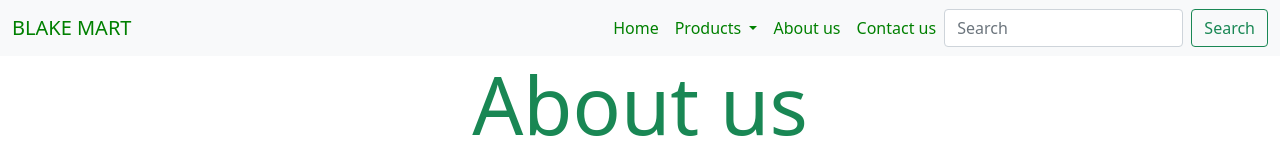
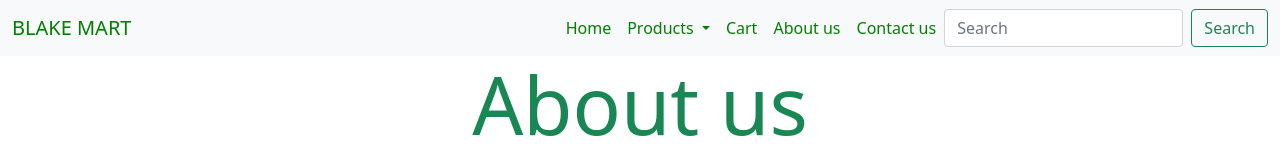
Before and after one commit to Mujeeb-Zaman/shopping, a plain HTML site: page aboutus.html in a window 1280 px wide. Shown: the top 160 px of the page. Drawn offline with nearby package versions, Linux system fonts and the light colour scheme.

Commit message:
links 2 updated

```diff
--- a/aboutus.html
+++ b/aboutus.html
@@ -118,6 +118,9 @@
                 <li><hr class="dropdown-divider"></li>
                 <li><a class="dropdown-item" href="fashion.html">Fashion</a></li>
               </ul>
+            </li>
+            <li class="nav-item">
+              <a class="nav-link" href="cartProducts.html">Cart</a>
             </li>
             <li class="nav-item">
               <a class="nav-link" href="aboutus.html">About us</a>
```
